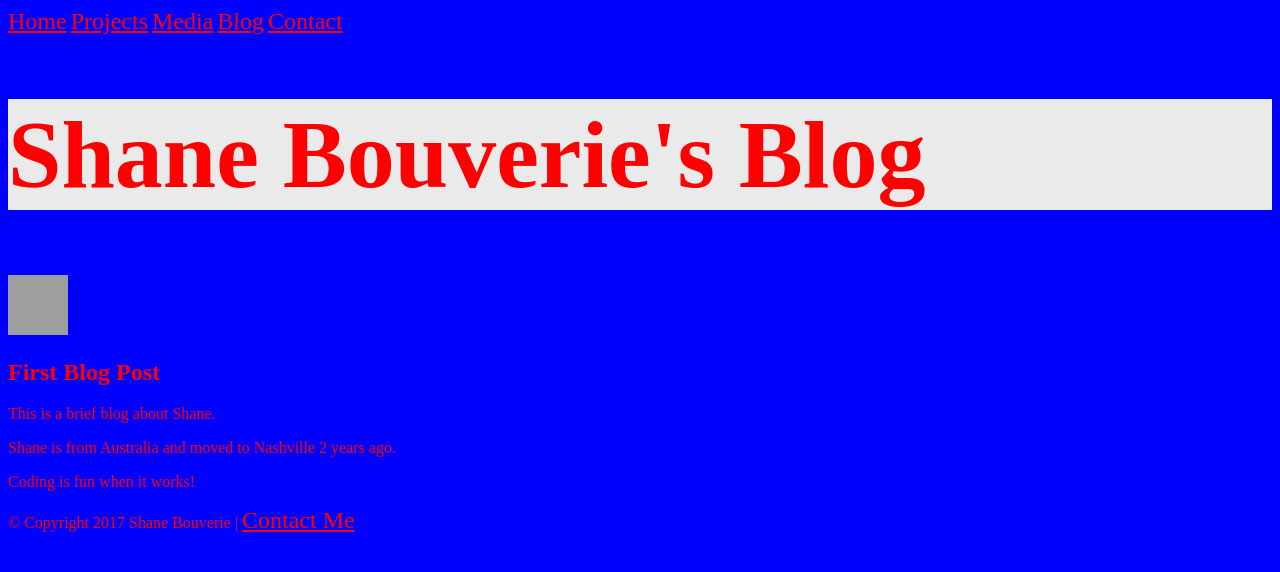
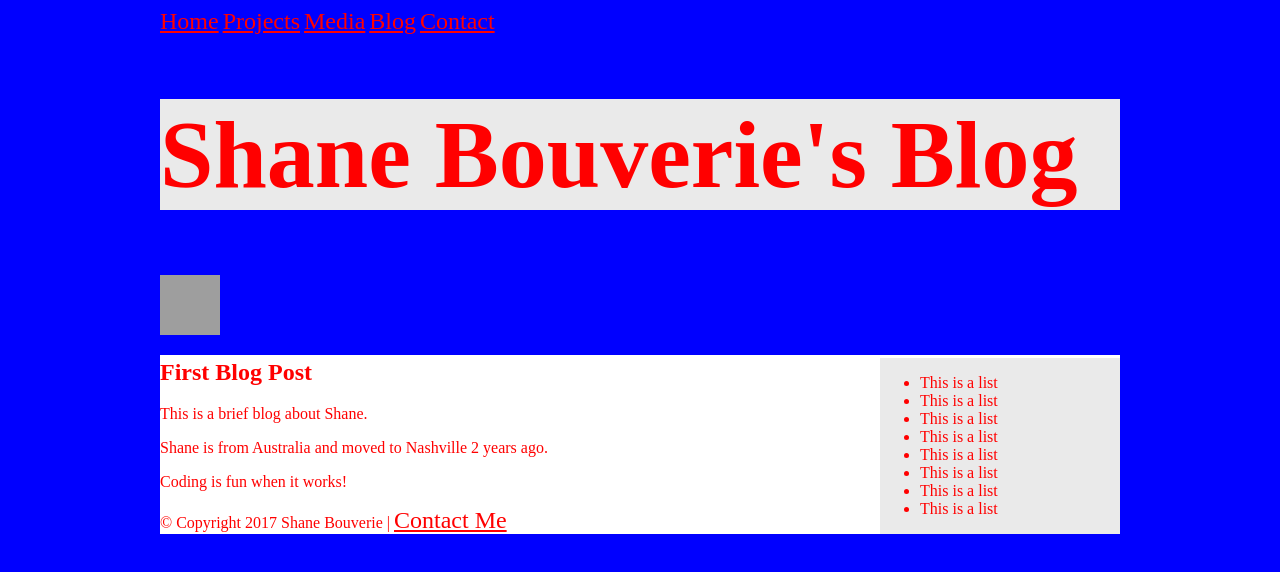
Before and after one commit to shaneo92/shanebouverie-portfolio, a plain HTML site: page blog/index.html in a window 1280 px wide. Drawn offline with Linux system fonts and the light colour scheme; grey boxes are pictures that could not be loaded.

Commit message:
add sidebar and flex styling

```diff
--- a/blog/index.html
+++ b/blog/index.html
@@ -61,8 +61,7 @@
   }
   </style> -->
 </head>
-<body>
-  <nav>
+<nav class="container">
   <a href="../index.html">Home</a>
   <a href="../projects/index.html">Projects</a>
   <a href="../media/index.html">Media</a>
@@ -70,21 +69,36 @@
   <a href="../contact/index.html">Contact</a>
 </nav>
 
-  <div class="header container">
+<body>
+  <div class="container">
+  <div class="header">
   <h1>Shane Bouverie's Blog</h1>
   <img src="https://media.licdn.com/mpr/mpr/shrinknp_200_200/p/8/000/207/03b/3ce67a4.jpg" alt="Shane Bouverie" style="width: 60px; height: 60px;">
 </div>
-
-<div class="content-area container">
-  <div class="text-section container"><h2>First Blog Post</h2>
+<div class="sidebar">
+  <ul>
+    <li>This is a list</li>
+    <li>This is a list</li>
+    <li>This is a list</li>
+    <li>This is a list</li>
+    <li>This is a list</li>
+    <li>This is a list</li>
+    <li>This is a list</li>
+    <li>This is a list</li>
+  </ul>
+</div>
+<div class="content-area">
+  <div class="text-section">
+    <h2>First Blog Post</h2>
   <p>This is a brief blog about Shane.</p>
   <p>Shane is from <span class="highlight">Australia and moved to Nashville</span> 2 years ago.</p>
   <p>Coding is fun when it works!</p>
 </div>
 </div>
 
-<div class="footer container">
+<div class="footer">
   <p>&copy Copyright 2017 Shane Bouverie | <a href="mailto:shane@wearehi5.com?Subject=Contact">Contact Me</a></p>
+</div>
 </div>
 </body>
 </html>
--- a/styles/style.css
+++ b/styles/style.css
@@ -1,11 +1,45 @@
+nav{
+  position: fixed;
+  top: 0;
+  left: 0;
+  height: auto;
+  width: 100vw;
+}
+nav.container {
+  //these styles will extend the styles already contained in the .container class
+  display: flex;
+  flex-direction: row;
+  flex-wrap: wrap;
+  justify-content: space-around;
+  align-items: center;
+}
 body {
   background-color: blue;
   color: red;
+}
+.container {
+  position: relative;
+  max-width: 960px;
+  margin: 0 auto;
+  overflow: auto;
+}
+header {
+  margin-top: 1.3em;
 }
 h1 {
   font-size: 6em;
   background-color: #eaeaea;
   color: red;
+}
+.sidebar {
+  float: right;
+  width: 25%;
+  background-color: #eaeaea;
+  margin-top: 2%;
+}
+.content-area{
+  width: 75%;
+  float: left;
 }
 .first-list{
   background-color: red;
@@ -18,3 +52,6 @@ h1 {
     color: red;
     font-size: 1.5em;
   }
+  .footer{
+    background-color: #ffffff;
+  }
```
Also changed, not shown: contact/index.html (+15 -10 lines), index.html (+26 -3 lines), media/index.html (+9 -4 lines), projects/index.html (+13 -6 lines). Lines whose indentation alone changed are shown as unchanged.
